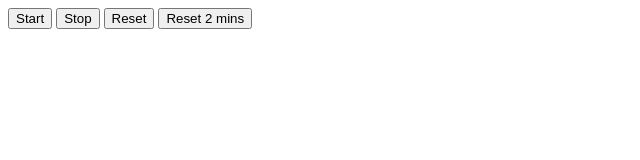
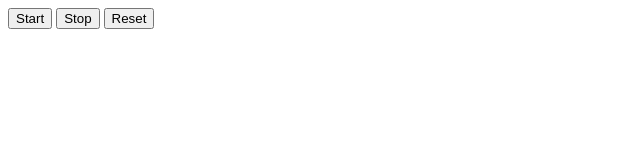
Before and after one commit to jononon/PitchTimer, a plain HTML site: page timer.html in a window 1280 px wide. Shown: the whole page, without its empty margins (0-640 px from the left). Drawn offline with Linux system fonts and the light colour scheme.

Commit message:
Update timer.html

```diff
--- a/timer.html
+++ b/timer.html
@@ -2,5 +2,4 @@
 <button onclick="opener.updateTimer('start')">Start</button>
 <button onclick="opener.updateTimer('stop')">Stop</button>
 <button onclick="opener.updateTimer('reset')">Reset</button>
-<button onclick="opener.updateTimer('resetTwo')">Reset 2 mins</button>
 </body>
```
